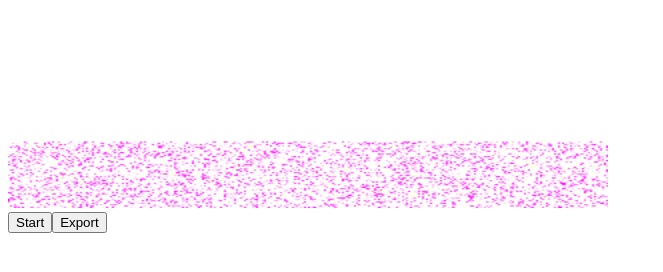
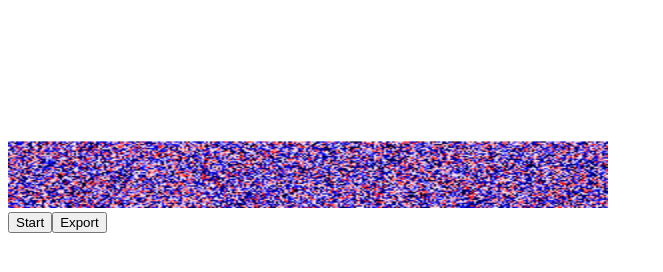
Before and after one commit to ishmal/sdrlib, a plain HTML site: page web/index.html in a window 1280 px wide. Shown: the whole page, without its empty margins (0-663 px from the left). Drawn offline with nearby package versions, Linux system fonts and the light colour scheme.

Commit message:
Better way to make palette.

```diff
--- a/web/index.html
+++ b/web/index.html
@@ -43,41 +43,22 @@ function Waterfall(par, anchor, initialWidth, initialHeight)
     });
 
 
-    var clut = [
-        0x4000ffff, 0x3b00ffff, 0x3700ffff, 0x3300ffff, 0x2e00ffff, 0x2a00ffff, 0x2600ffff, 0x2200ffff,
-        0x1d00ffff, 0x1900ffff, 0x1500ffff, 0x1100ffff, 0x0c00ffff, 0x0800ffff, 0x0400ffff, 0x0000ffff,
-        0x0004ffff, 0x0008ffff, 0x000cffff, 0x0011ffff, 0x0015ffff, 0x0019ffff, 0x001dffff, 0x0022ffff,
-        0x0026ffff, 0x002affff, 0x002effff, 0x0033ffff, 0x0037ffff, 0x003bffff, 0x0040ffff, 0x0044ffff,
-        0x0048ffff, 0x004cffff, 0x0051ffff, 0x0055ffff, 0x0059ffff, 0x005dffff, 0x0062ffff, 0x0066ffff,
-        0x006affff, 0x006effff, 0x0073ffff, 0x0077ffff, 0x007bffff, 0x0080ffff, 0x0084ffff, 0x0088ffff,
-        0x008cffff, 0x0091ffff, 0x0095ffff, 0x0099ffff, 0x009dffff, 0x00a2ffff, 0x00a6ffff, 0x00aaffff,
-        0x00aeffff, 0x00b3ffff, 0x00b7ffff, 0x00bbffff, 0x00bfffff, 0x00c4ffff, 0x00c8ffff, 0x00ccffff,
-        0x00d1ffff, 0x00d5ffff, 0x00d9ffff, 0x00ddffff, 0x00e2ffff, 0x00e6ffff, 0x00eaffff, 0x00eeffff,
-        0x00f3ffff, 0x00f7ffff, 0x00fbffff, 0x00ffffff, 0x00fffbff, 0x00fff7ff, 0x00fff3ff, 0x00ffeeff,
-        0x00ffeaff, 0x00ffe6ff, 0x00ffe2ff, 0x00ffddff, 0x00ffd9ff, 0x00ffd5ff, 0x00ffd1ff, 0x00ffccff,
-        0x00ffc8ff, 0x00ffc4ff, 0x00ffbfff, 0x00ffbbff, 0x00ffb7ff, 0x00ffb3ff, 0x00ffaeff, 0x00ffaaff,
-        0x00ffa6ff, 0x00ffa2ff, 0x00ff9dff, 0x00ff99ff, 0x00ff95ff, 0x00ff91ff, 0x00ff8cff, 0x00ff88ff,
-        0x00ff84ff, 0x00ff80ff, 0x00ff7bff, 0x00ff77ff, 0x00ff73ff, 0x00ff6eff, 0x00ff6aff, 0x00ff66ff,
-        0x00ff62ff, 0x00ff5dff, 0x00ff59ff, 0x00ff55ff, 0x00ff51ff, 0x00ff4cff, 0x00ff48ff, 0x00ff44ff,
-        0x00ff40ff, 0x00ff3bff, 0x00ff37ff, 0x00ff33ff, 0x00ff2eff, 0x00ff2aff, 0x00ff26ff, 0x00ff22ff,
-        0x00ff1dff, 0x00ff19ff, 0x00ff15ff, 0x00ff11ff, 0x00ff0cff, 0x00ff08ff, 0x00ff04ff, 0x00ff00ff,
-        0x04ff00ff, 0x08ff00ff, 0x0cff00ff, 0x11ff00ff, 0x15ff00ff, 0x19ff00ff, 0x1dff00ff, 0x22ff00ff,
-        0x26ff00ff, 0x2aff00ff, 0x2eff00ff, 0x33ff00ff, 0x37ff00ff, 0x3bff00ff, 0x40ff00ff, 0x44ff00ff,
-        0x48ff00ff, 0x4cff00ff, 0x51ff00ff, 0x55ff00ff, 0x59ff00ff, 0x5dff00ff, 0x62ff00ff, 0x66ff00ff,
-        0x6aff00ff, 0x6eff00ff, 0x73ff00ff, 0x77ff00ff, 0x7bff00ff, 0x80ff00ff, 0x84ff00ff, 0x88ff00ff,
-        0x8cff00ff, 0x91ff00ff, 0x95ff00ff, 0x99ff00ff, 0x9dff00ff, 0xa2ff00ff, 0xa6ff00ff, 0xaaff00ff,
-        0xaeff00ff, 0xb3ff00ff, 0xb7ff00ff, 0xbbff00ff, 0xbfff00ff, 0xc4ff00ff, 0xc8ff00ff, 0xccff00ff,
-        0xd1ff00ff, 0xd5ff00ff, 0xd9ff00ff, 0xddff00ff, 0xe2ff00ff, 0xe6ff00ff, 0xeaff00ff, 0xeeff00ff,
-        0xf3ff00ff, 0xf7ff00ff, 0xfbff00ff, 0xffff00ff, 0xfffb00ff, 0xfff700ff, 0xfff300ff, 0xffee00ff,
-        0xffea00ff, 0xffe600ff, 0xffe200ff, 0xffdd00ff, 0xffd900ff, 0xffd500ff, 0xffd100ff, 0xffcc00ff,
-        0xffc800ff, 0xffc400ff, 0xffbf00ff, 0xffbb00ff, 0xffb700ff, 0xffb300ff, 0xffae00ff, 0xffaa00ff,
-        0xffa600ff, 0xffa200ff, 0xff9d00ff, 0xff9900ff, 0xff9500ff, 0xff9100ff, 0xff8c00ff, 0xff8800ff,
-        0xff8400ff, 0xff8000ff, 0xff7b00ff, 0xff7700ff, 0xff7300ff, 0xff6e00ff, 0xff6a00ff, 0xff6600ff,
-        0xff6200ff, 0xff5d00ff, 0xff5900ff, 0xff5500ff, 0xff5100ff, 0xff4c00ff, 0xff4800ff, 0xff4400ff,
-        0xff4000ff, 0xff3b00ff, 0xff3700ff, 0xff3300ff, 0xff2e00ff, 0xff2a00ff, 0xff2600ff, 0xff2200ff,
-        0xff1d00ff, 0xff1900ff, 0xff1500ff, 0xff1100ff, 0xff0c00ff, 0xff0800ff, 0xff0400ff, 0xff0000ff
-    ];
+    function generateHeatmap() {
+        var tcanvas = $("<canvas>").width(256).height(1);
+        var ctx = tcanvas.get(0).getContext("2d");
+        var grad = ctx.createLinearGradient(0,0,256,1);
+        grad.addColorStop(0, "black");
+        grad.addColorStop(.33, "blue");
+        grad.addColorStop(.66, "white");
+        grad.addColorStop(1, "red");
+        ctx.fillStyle = grad;
+        ctx.fillRect(0,0,256,1);
+        var imgData = ctx.getImageData(0, 0, 256, 1);
+        var arr = new Uint32Array(imgData.data.buffer);
+        return arr;
+    }
 
+    var clut = generateHeatmap();
 
     /**
      * Data will be an ArrayBuffer of 256-bit bytes
@@ -205,7 +186,7 @@ function SdrClient(anchorName)
             var buf = new ArrayBuffer(len);
             var arr = new Uint8ClampedArray(buf);
             for (var i = 0 ; i < len ; i++) {
-                arr[i] = Math.floor((Math.random() * 192.0));
+                arr[i] = Math.floor((Math.random() * 256.0));
             }
         wf.update(buf);
         }
```
